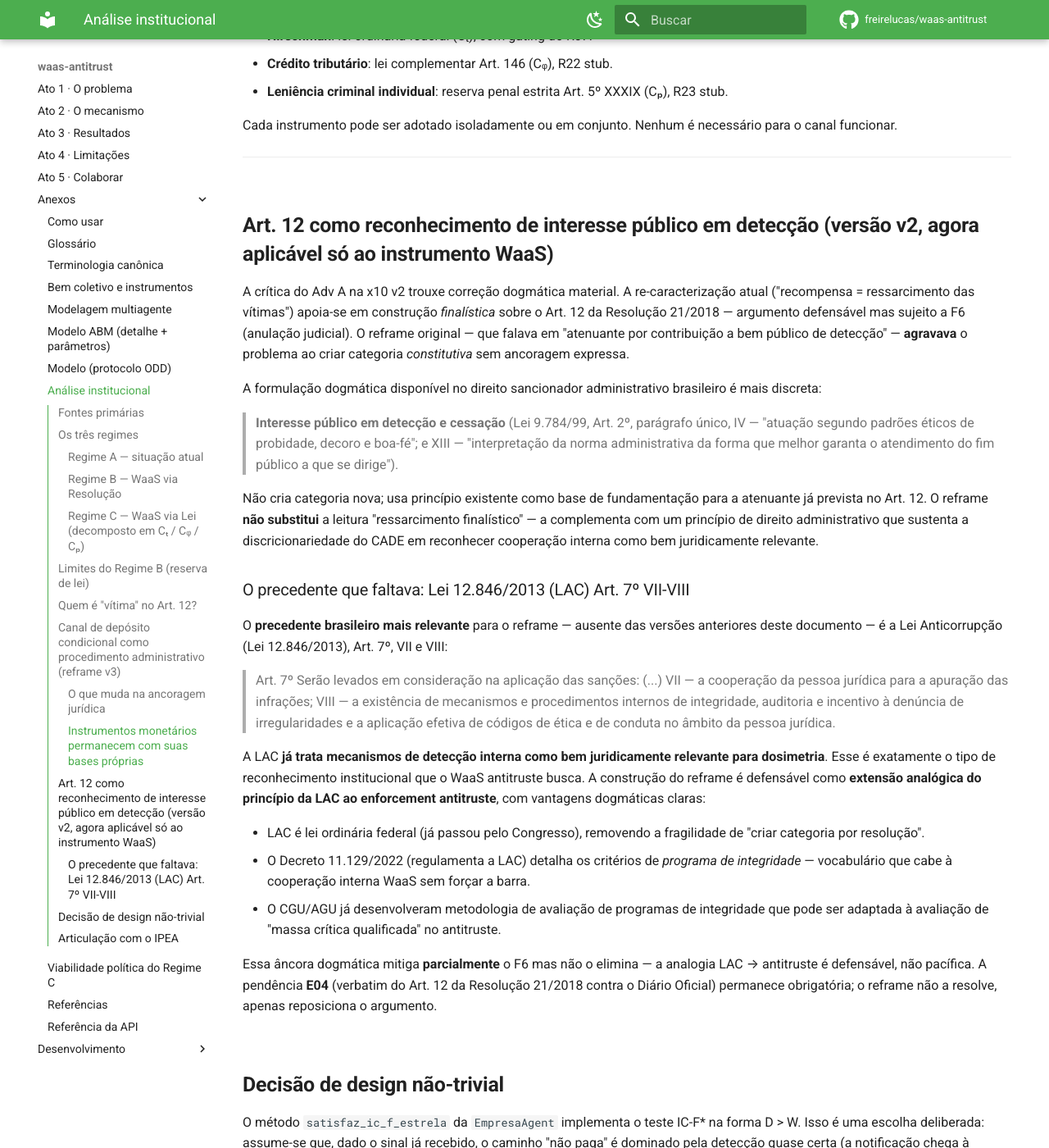
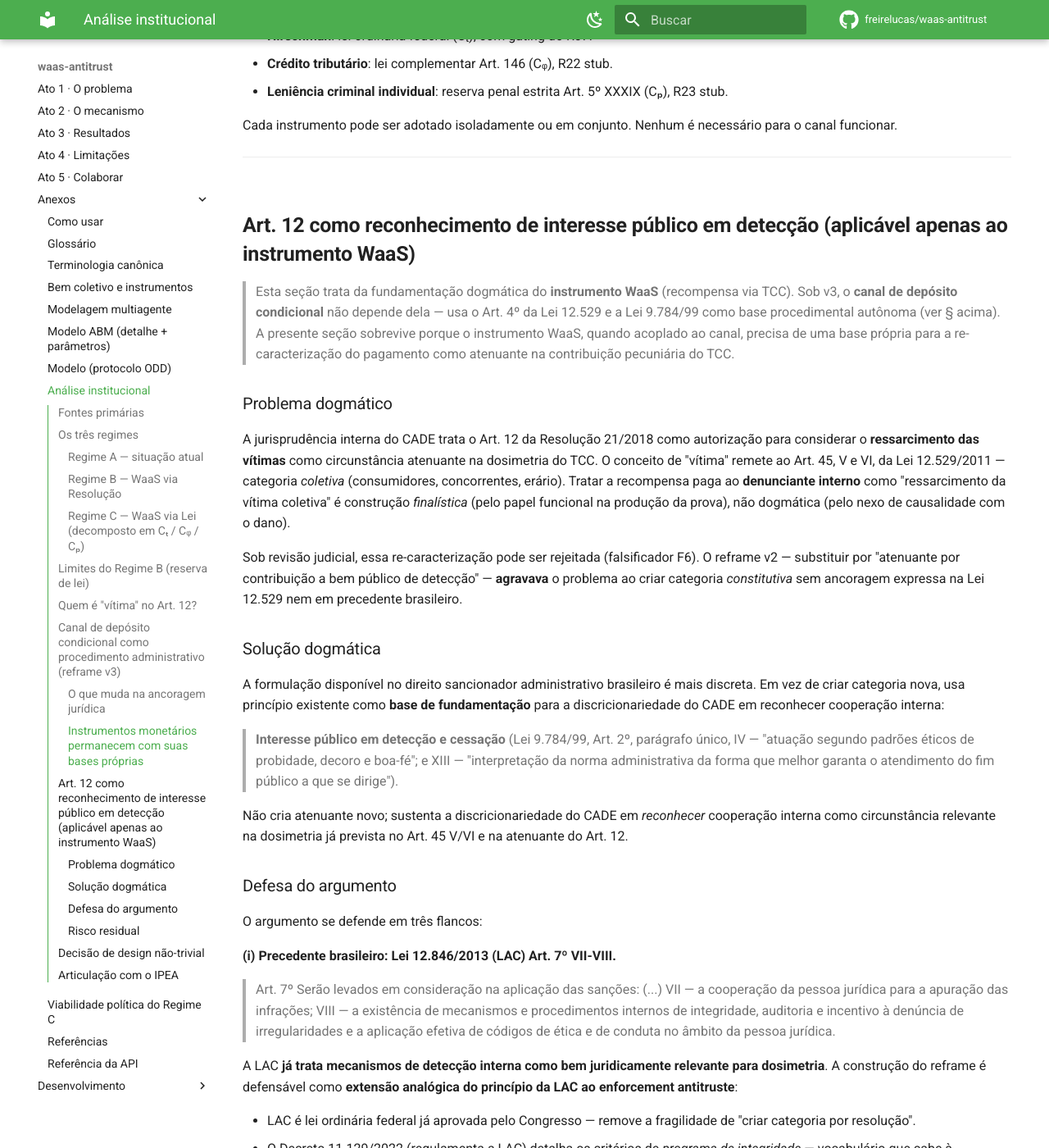
Before and after one commit to freirelucas/waas-antitrust, an MkDocs documentation site: the page built from docs/INSTITUTIONAL.md, in a window 1280 px wide and 1400 px high, scrolled down 3921 px. Shown: the whole window at 82% size. Built offline with MkDocs 1.6.1 and Material for MkDocs 9.7.7, drawn with Linux system fonts in a browser that asks for light colours; comment, search, counter and statistics services are not loaded; some of the changed text lies outside the part shown.

Commit message:
docs: INSTITUTIONAL.md § Art. 12 v2 reescrita em problema → solução → defesa (item #6)
Item #6 do Tier MÉDIA do balanço 360°. Reescreve a § que sobreviveu
como resíduo v2 ("Art. 12 como reconhecimento de interesse público em
detecção") usando a mesma estrutura isomorfa que a § v3 imediatamente
acima.

**Antes**: prosa em fluxo único, sem hierarquia clara. Leitor cético
não sabia se a leitura era constitutiva (criar categoria nova) ou
interpretativa (usar princípio existente).

**Depois**: 4 blocos com headings:

1. **Problema dogmático** (3 parágrafos):
   - Art. 45 V/VI trata vítima como coletivo
   - Tratar denunciante como vítima é construção FINALÍSTICA
   - F6 = risco de rejeição judicial
   - Reframe v2 ("bem público de detecção") AGRAVAVA por criar
     categoria constitutiva

2. **Solução dogmática** (2 parágrafos):
   - Lei 9.784/99 Art. 2º IV/XIII como base de FUNDAMENTAÇÃO
   - Sustenta DISCRICIONARIEDADE, não cria atenuante novo
   - Reframe v3 abandona "bem público" — fica como princípio existente

3. **Defesa em três flancos** (3 sub-blocos):
   - (i) Precedente LAC Art. 7º VII-VIII (Lei 12.846/2013) + Decreto
     11.129/2022 + metodologia CGU/AGU
   - (ii) Ancoragem em princípios administrativos Lei 9.784/99 IV+XIII
   - (iii) Compatibilidade com leitura "ressarcimento finalístico"
     atual — REFRAME NÃO SUBSTITUI, complementa

4. **Risco residual**:
   - E04 (verbatim Art. 12) segue obrigatório
   - Sob v3, F6 perde força central: canal de depósito condicional
     NÃO depende do Art. 12 — só o instrumento WaaS depende
   - Autor pode implementar LCMC sem WaaS, mantendo canal sob
     Resolução procedimental autônoma (Art. 4º Lei 12.529 +
     Lei 9.784/99)

Adicionado blockquote no topo da seção explicitando o ESCOPO REDUZIDO
sob v3: a fundamentação dogmática aqui só se aplica ao instrumento
WaaS, não ao canal.

Verificação: pytest 288 passed; mkdocs build --strict.

Esta reescrita fecha o último resíduo editorial v2 explícito em
INSTITUTIONAL.md. A leitura jurista agora segue o mesmo padrão
isomorfo da § v3 imediatamente acima (canal de depósito condicional
como procedimento administrativo).

```diff
--- a/docs/INSTITUTIONAL.md
+++ b/docs/INSTITUTIONAL.md
@@ -162,34 +162,54 @@ Cada instrumento pode ser adotado isoladamente ou em conjunto. Nenhum
 
 ---
 
-## Art. 12 como reconhecimento de interesse público em detecção (versão v2, agora aplicável só ao instrumento WaaS)
+## Art. 12 como reconhecimento de interesse público em detecção (aplicável apenas ao instrumento WaaS)
 
-A crítica do Adv A na x10 v2 trouxe correção dogmática material. A
-re-caracterização atual ("recompensa = ressarcimento das vítimas") apoia-se
-em construção *finalística* sobre o Art. 12 da Resolução 21/2018 — argumento
-defensável mas sujeito a F6 (anulação judicial). O reframe original — que
-falava em "atenuante por contribuição a bem público de detecção" — **agravava**
-o problema ao criar categoria *constitutiva* sem ancoragem expressa.
+> Esta seção trata da fundamentação dogmática do **instrumento WaaS**
+> (recompensa via TCC). Sob v3, o **canal de depósito condicional**
+> não depende dela — usa o Art. 4º da Lei 12.529 e a Lei 9.784/99
+> como base procedimental autônoma (ver § acima). A presente seção
+> sobrevive porque o instrumento WaaS, quando acoplado ao canal,
+> precisa de uma base própria para a re-caracterização do pagamento
+> como atenuante na contribuição pecuniária do TCC.
 
-A formulação dogmática disponível no direito sancionador administrativo
-brasileiro é mais discreta:
+### Problema dogmático
+
+A jurisprudência interna do CADE trata o Art. 12 da Resolução 21/2018
+como autorização para considerar o **ressarcimento das vítimas** como
+circunstância atenuante na dosimetria do TCC. O conceito de "vítima"
+remete ao Art. 45, V e VI, da Lei 12.529/2011 — categoria *coletiva*
+(consumidores, concorrentes, erário). Tratar a recompensa paga ao
+**denunciante interno** como "ressarcimento da vítima coletiva" é
+construção *finalística* (pelo papel funcional na produção da prova),
+não dogmática (pelo nexo de causalidade com o dano).
+
+Sob revisão judicial, essa re-caracterização pode ser rejeitada
+(falsificador F6). O reframe v2 — substituir por "atenuante por
+contribuição a bem público de detecção" — **agravava** o problema ao
+criar categoria *constitutiva* sem ancoragem expressa na Lei 12.529
+nem em precedente brasileiro.
+
+### Solução dogmática
+
+A formulação disponível no direito sancionador administrativo
+brasileiro é mais discreta. Em vez de criar categoria nova, usa
+princípio existente como **base de fundamentação** para a discricionariedade
+do CADE em reconhecer cooperação interna:
 
 > **Interesse público em detecção e cessação** (Lei 9.784/99, Art. 2º,
 > parágrafo único, IV — "atuação segundo padrões éticos de probidade,
 > decoro e boa-fé"; e XIII — "interpretação da norma administrativa da
 > forma que melhor garanta o atendimento do fim público a que se dirige").
 
-Não cria categoria nova; usa princípio existente como base de
-fundamentação para a atenuante já prevista no Art. 12. O reframe
-**não substitui** a leitura "ressarcimento finalístico" — a complementa
-com um princípio de direito administrativo que sustenta a discricionariedade
-do CADE em reconhecer cooperação interna como bem juridicamente relevante.
+Não cria atenuante novo; sustenta a discricionariedade do CADE em
+*reconhecer* cooperação interna como circunstância relevante na
+dosimetria já prevista no Art. 45 V/VI e na atenuante do Art. 12.
 
-### O precedente que faltava: Lei 12.846/2013 (LAC) Art. 7º VII-VIII
+### Defesa do argumento
 
-O **precedente brasileiro mais relevante** para o reframe — ausente das
-versões anteriores deste documento — é a Lei Anticorrupção (Lei
-12.846/2013), Art. 7º, VII e VIII:
+O argumento se defende em três flancos:
+
+**(i) Precedente brasileiro: Lei 12.846/2013 (LAC) Art. 7º VII-VIII.**
 
 > Art. 7º Serão levados em consideração na aplicação das sanções: (...)
 > VII — a cooperação da pessoa jurídica para a apuração das infrações;
@@ -199,25 +219,42 @@ versões anteriores deste documento — é a Lei Anticorrupção (Lei
 > jurídica.
 
 A LAC **já trata mecanismos de detecção interna como bem juridicamente
-relevante para dosimetria**. Esse é exatamente o tipo de reconhecimento
-institucional que o WaaS antitruste busca. A construção do reframe é
-defensável como **extensão analógica do princípio da LAC ao enforcement
-antitruste**, com vantagens dogmáticas claras:
+relevante para dosimetria**. A construção do reframe é defensável como
+**extensão analógica do princípio da LAC ao enforcement antitruste**:
 
-- LAC é lei ordinária federal (já passou pelo Congresso), removendo a
+- LAC é lei ordinária federal já aprovada pelo Congresso — remove a
   fragilidade de "criar categoria por resolução".
 - O Decreto 11.129/2022 (regulamenta a LAC) detalha os critérios de
-  *programa de integridade* — vocabulário que cabe à cooperação interna
-  WaaS sem forçar a barra.
+  *programa de integridade* — vocabulário que cabe à cooperação
+  interna WaaS sem forçar a barra.
 - O CGU/AGU já desenvolveram metodologia de avaliação de programas de
   integridade que pode ser adaptada à avaliação de "massa crítica
   qualificada" no antitruste.
 
-Essa âncora dogmática mitiga **parcialmente** o F6 mas não o elimina — a
-analogia LAC → antitruste é defensável, não pacífica. A pendência
-**E04** (verbatim do Art. 12 da Resolução 21/2018 contra o Diário Oficial)
-permanece obrigatória; o reframe não a resolve, apenas reposiciona o
-argumento.
+**(ii) Ancoragem em princípios administrativos.** Lei 9.784/99 IV +
+XIII (acima) sustentam a *discricionariedade* do CADE em reconhecer a
+cooperação. Não há criação de tipo sancionatório; há *interpretação*
+de princípio existente.
+
+**(iii) Compatibilidade com a charneira atual.** O reframe **não
+substitui** a leitura "ressarcimento finalístico" do Art. 12 — a
+complementa. Se um juiz aceitar a leitura finalística, ótimo; se
+rejeitar, a fundamentação alternativa via interesse público + LAC
+permanece como caminho dogmático ainda defensável.
+
+### Risco residual
+
+A ancoragem dogmática mitiga **parcialmente** o F6 mas não o elimina —
+a analogia LAC → antitruste é defensável, não pacífica. A pendência
+**E04** (verbatim do Art. 12 da Resolução 21/2018 contra o Diário
+Oficial) permanece obrigatória; este reframe não a resolve, apenas
+reposiciona o argumento.
+
+**Sob a tese v3**, a fragilidade F6 perde força central: o canal de
+depósito condicional (mecanismo coração) não depende da
+re-caracterização. Apenas o instrumento WaaS (incremento) carrega a
+fragilidade — e o autor pode escolher implementar a LCMC sem WaaS,
+mantendo o canal sob Resolução procedimental.
 
 ## Decisão de design não-trivial
 
```
